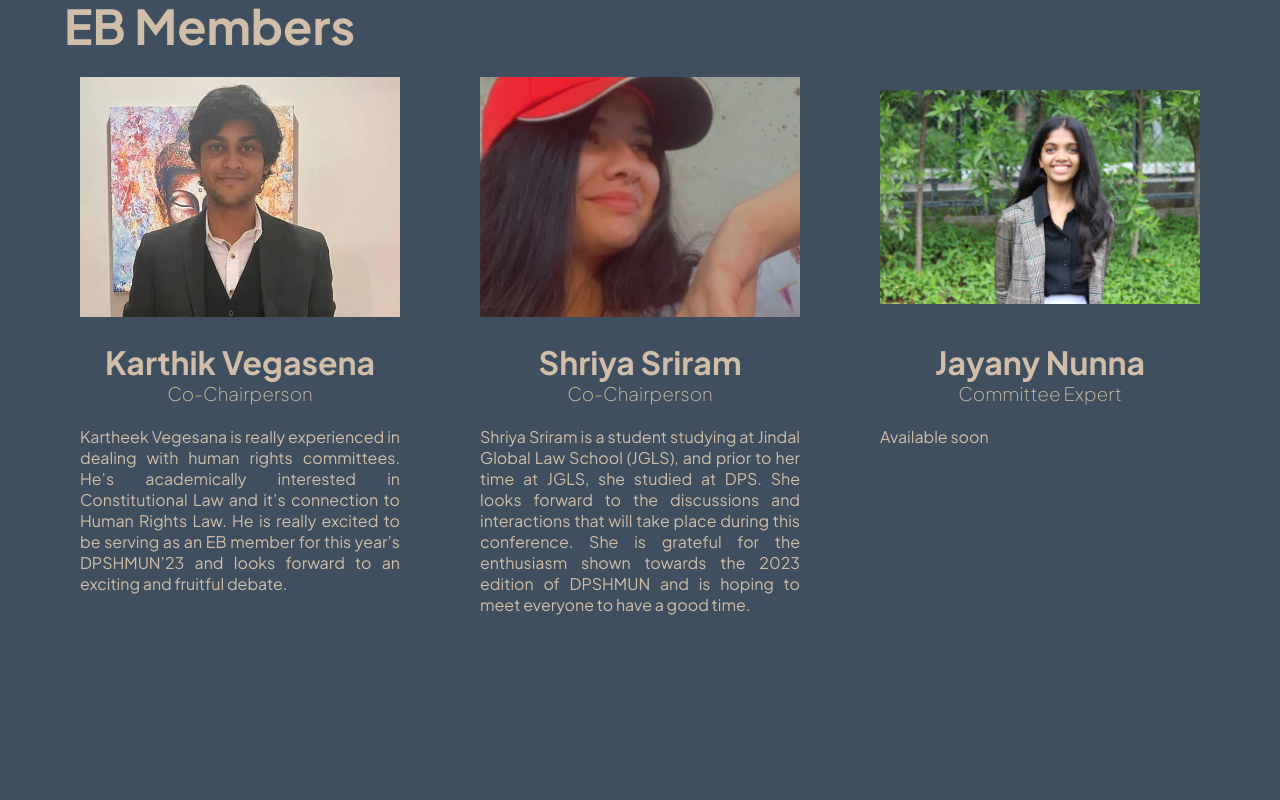
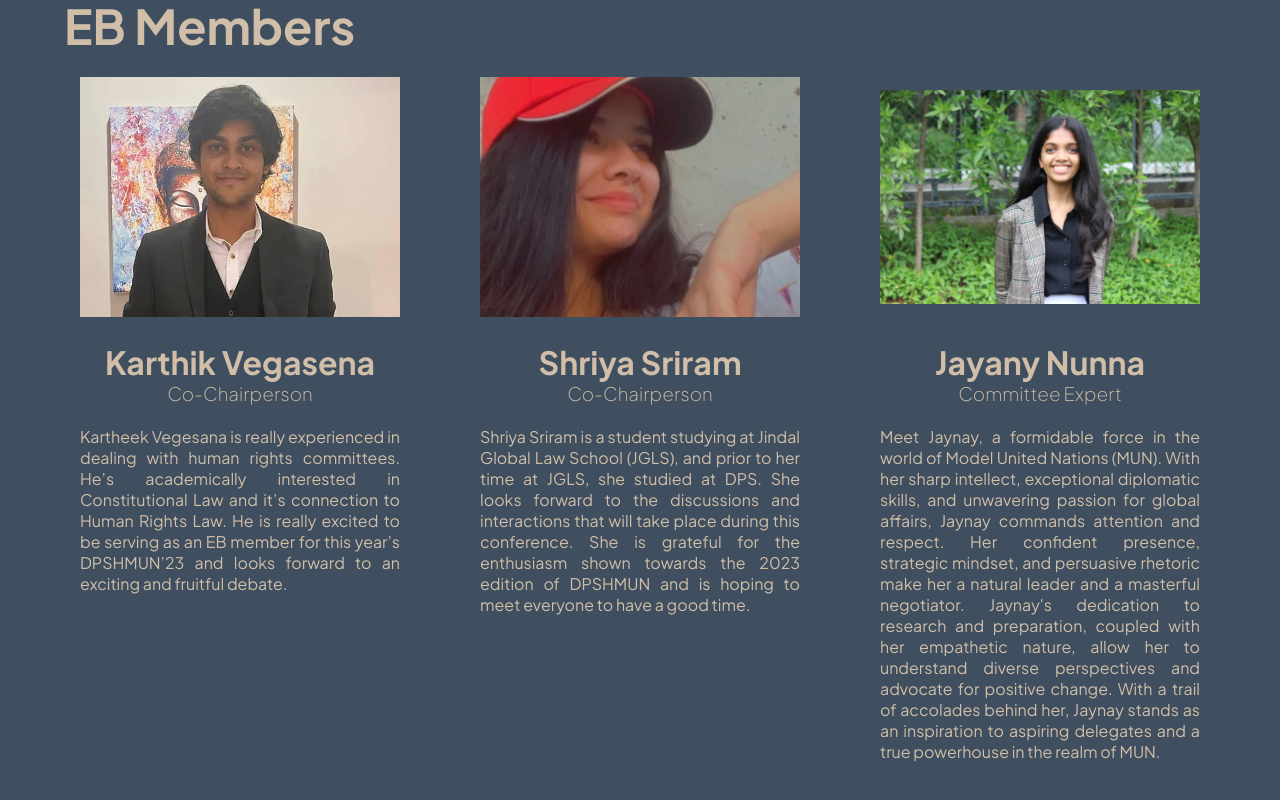
Before and after one commit to SEshaan/DPSH-MUN-Website, a SvelteKit app: page /UNHRC in a window 1280 px wide. Shown: the part 1359-2159 px from the top of the page. Before the commit the page ends 2016 px from the top, so only its background shows below. Built offline with nearby package versions, Linux system fonts and the light colour scheme.

Commit message:
chatgptd

```diff
--- a/src/routes/UNHRC/+page.svelte
+++ b/src/routes/UNHRC/+page.svelte
@@ -37,7 +37,8 @@
             <div class="card">
                 <img src="./EB/Jaynay.jpg" alt="" style="object-fit: contain;"><br><br>
                 <h2>Jayany Nunna</h2><h3>Committee Expert</h3><br>
-                <p>Available soon</p>
+                <p>
+                    Meet Jaynay, a formidable force in the world of Model United Nations (MUN). With her sharp intellect, exceptional diplomatic skills, and unwavering passion for global affairs, Jaynay commands attention and respect. Her confident presence, strategic mindset, and persuasive rhetoric make her a natural leader and a masterful negotiator. Jaynay's dedication to research and preparation, coupled with her empathetic nature, allow her to understand diverse perspectives and advocate for positive change. With a trail of accolades behind her, Jaynay stands as an inspiration to aspiring delegates and a true powerhouse in the realm of MUN.</p>
             </div>
         </div>
     </div><br><br>
```
